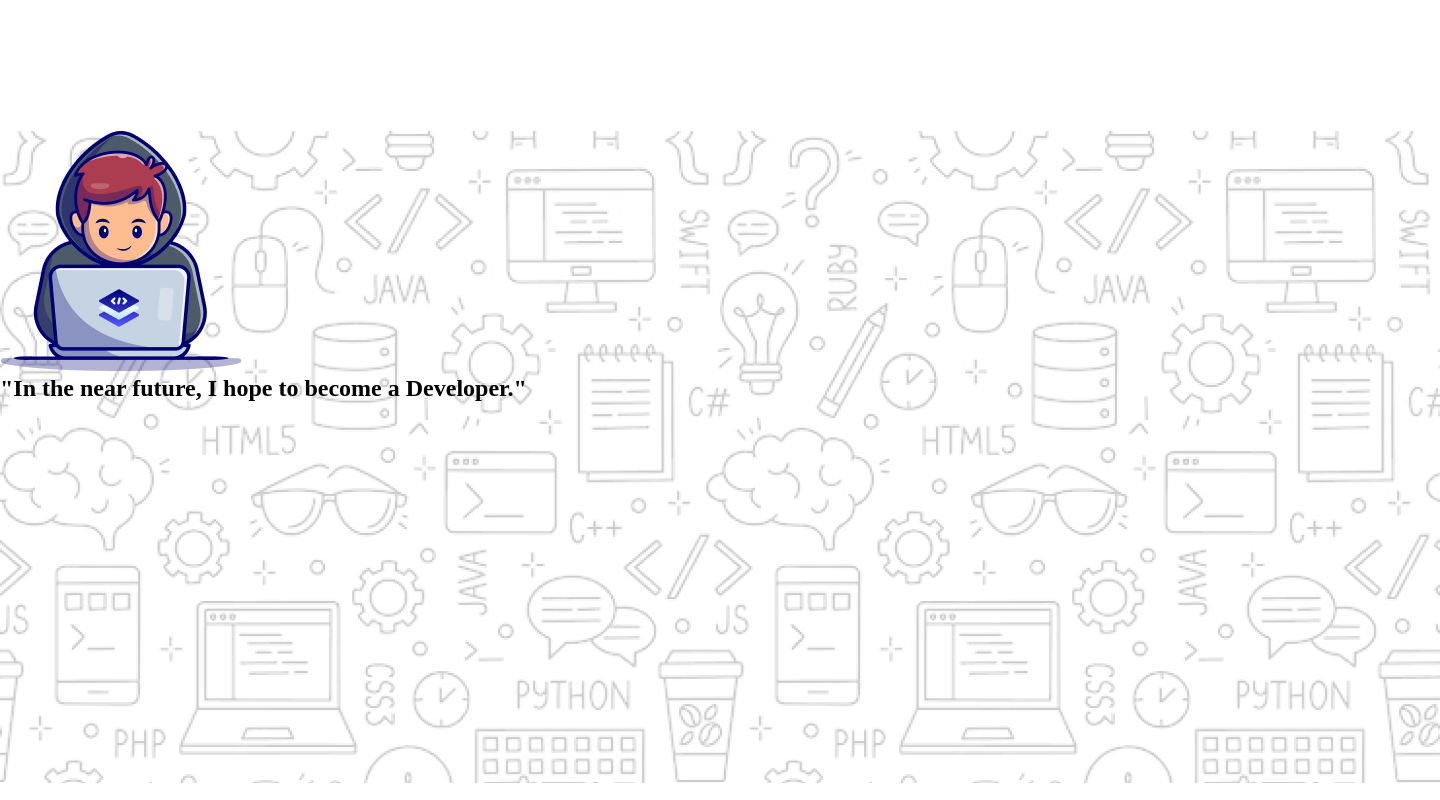
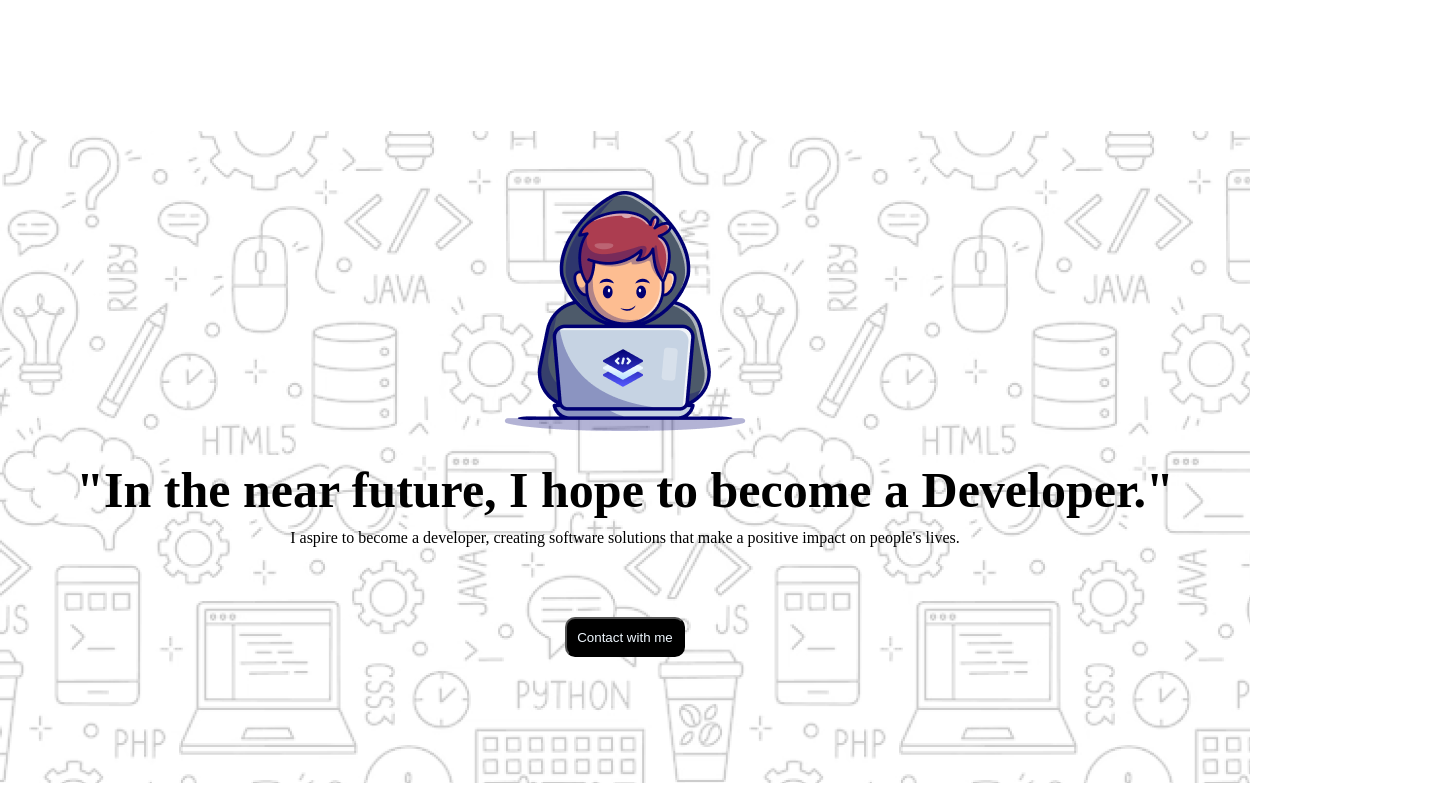
Before and after one commit to yesir67/my-assingment-1, a plain HTML site: page index.html in a window 1280 px wide. Shown: the whole page, 1440 px wide, since content can reach past the window. Drawn offline with Linux system fonts and the light colour scheme; a web font is replaced by a local one.

Commit message:
web digain and style commit

```diff
--- a/index.html
+++ b/index.html
@@ -9,9 +9,11 @@
 <body>
    <section id="hero">
     <div class="container">
-        <img src="../assets/Group.png" alt="">
-        <h1>"In the near future, I hope to become a Developer."</h1>
-        <p></p>
+        <img class="container" src="assets/Group.png" alt="">
+        <h1 class="subtitle">"In the near future, I hope to become a Developer."</h1>
+        <p class="title">I aspire to become a developer, creating software solutions that make a positive impact on people's lives.</p>
+
+        <button class="btn">Contact with me</button>
 
     </div>
    </section>
--- a/style/style.css
+++ b/style/style.css
@@ -6,10 +6,31 @@
 #hero{
     background-image: url("../assets/Hero-bg.png");
     position: absolute;
-    width: 1440px;
+    width: 1250px;
     height: 652px;
     left: 0;
     right: 0;
     top: 131px;
     bottom: 4462px;
 }
+#hero .container{
+    display: flex;
+    margin: 30px;
+    justify-content: center;
+    align-items: center;
+    flex-direction: column;
+}
+#hero .container .subtitle{
+    margin-bottom: 10px;
+    font-size: 50px;
+}
+#hero .container .btn{
+    height: 40px;
+    width: 120px;
+    color: aliceblue;
+    background-color: black;
+    padding: 3px;
+    margin-top: 70px;
+    border-radius: 10px;
+
+}
```
